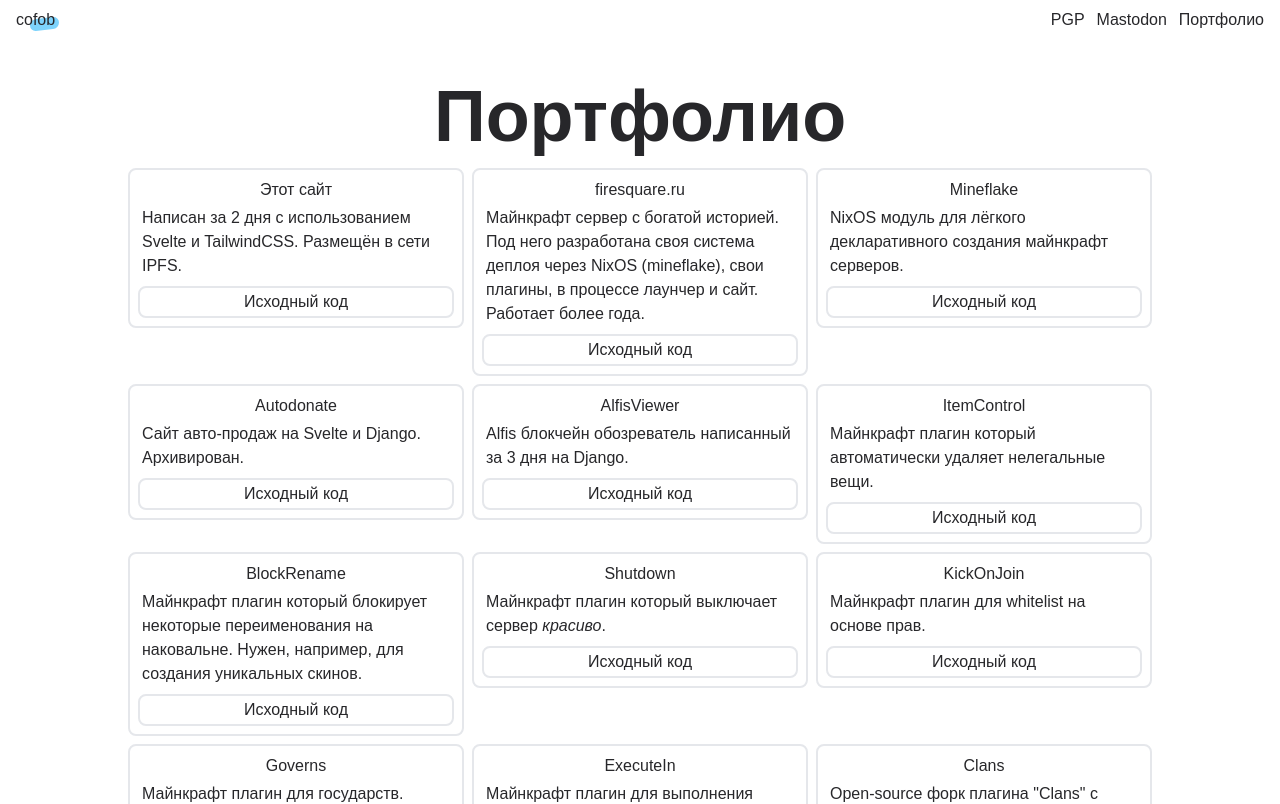
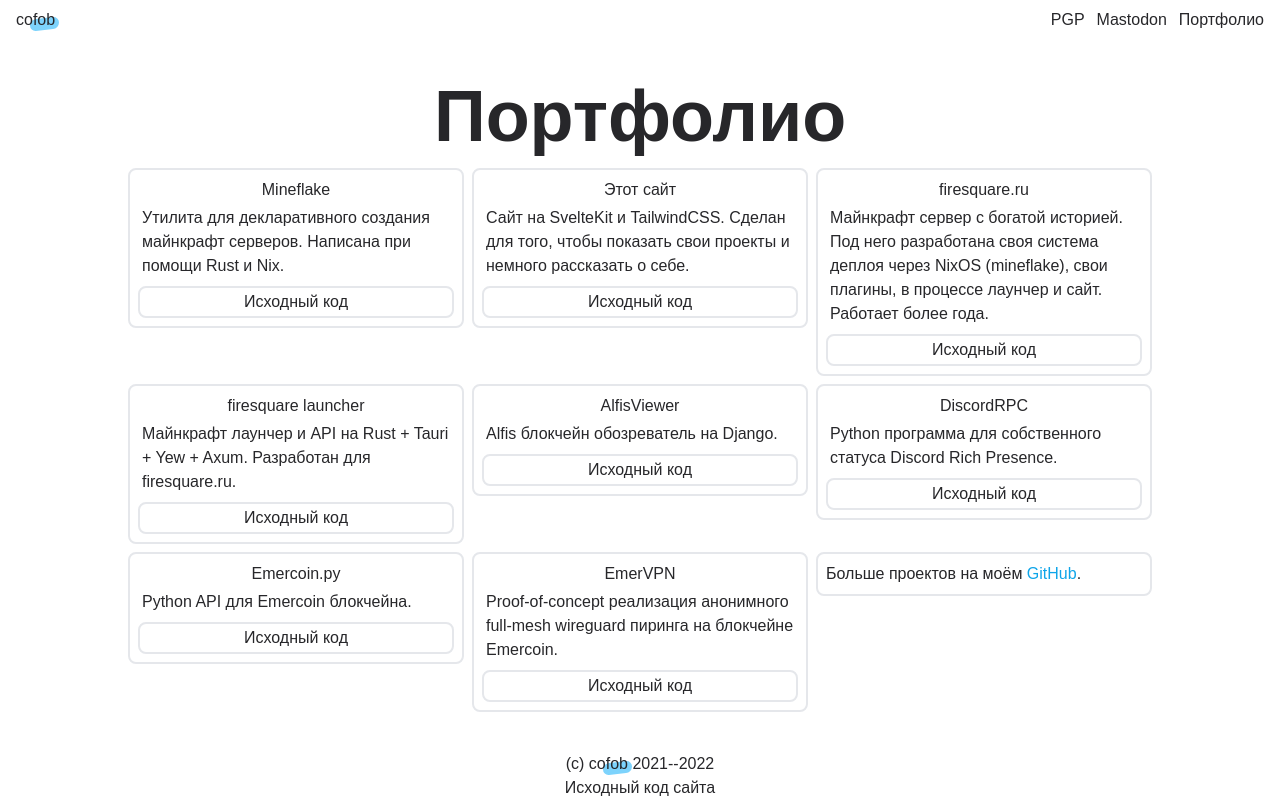
Before and after one commit to cofob/cofob.dev, a SvelteKit app: page /portfolio in a window 1280 px wide. Shown: the top 804 px of the page. Built offline with nearby package versions, Linux system fonts and the light colour scheme; a web font is replaced by a local one.

Commit message:
Update portfolio

```diff
--- a/src/routes/portfolio/+page.svelte
+++ b/src/routes/portfolio/+page.svelte
@@ -11,54 +11,32 @@
 	</div>
 
 	<div class="grid grid-cols-1 sm:grid-cols-2 md:grid-cols-3 gap-2 mt-4">
-		<Card source="https://git.frsqr.xyz/cofob/cofob.ru" name="Этот сайт">
-			Написан за 2 дня с использованием Svelte и TailwindCSS. Размещён в сети IPFS.
+		<Card source="https://github.com/nix-community/mineflake" name="Mineflake">
+			Утилита для декларативного создания майнкрафт серверов. Написана при помощи Rust и Nix.
 		</Card>
-		<Card source="https://git.frsqr.xyz/firesquare" name="firesquare.ru">
+		<Card source="https://github.com/cofob/cofob.ru" name="Этот сайт">
+			Сайт на SvelteKit и TailwindCSS. Сделан для того, чтобы показать свои проекты и немного рассказать о себе.
+		</Card>
+		<Card source="https://github.com/fire-square" name="firesquare.ru">
 			Майнкрафт сервер с богатой историей. Под него разработана своя система деплоя через NixOS (mineflake), свои
 			плагины, в процессе лаунчер и сайт. Работает более года.
 		</Card>
-		<Card source="https://git.frsqr.xyz/firesquare/mineflake" name="Mineflake">
-			NixOS модуль для лёгкого декларативного создания майнкрафт серверов.
+		<Card source="https://github.com/fire-square/firesquare" name="firesquare launcher">
+			Майнкрафт лаунчер и API на Rust + Tauri + Yew + Axum. Разработан для firesquare.ru.
 		</Card>
-		<Card source="https://github.com/fire-square/autodonate" name="Autodonate">
-			Сайт авто-продаж на Svelte и Django. Архивирован.
+		<Card source="https://github.com/cofob/AlfisViewer/" name="AlfisViewer">
+			Alfis блокчейн обозреватель на Django.
 		</Card>
-		<Card source="https://sr.ht/~cofob/AlfisViewer/" name="AlfisViewer">
-			Alfis блокчейн обозреватель написанный за 3 дня на Django.
-		</Card>
-		<Card source="https://git.frsqr.xyz/firesquare/ItemControl" name="ItemControl">
-			Майнкрафт плагин который автоматически удаляет нелегальные вещи.
-		</Card>
-		<Card source="https://git.frsqr.xyz/firesquare/BlockRename" name="BlockRename">
-			Майнкрафт плагин который блокирует некоторые переименования на наковальне. Нужен, например, для создания
-			уникальных скинов.
-		</Card>
-		<Card source="https://git.frsqr.xyz/firesquare/Shutdown" name="Shutdown">
-			Майнкрафт плагин который выключает сервер <i>красиво</i>.
-		</Card>
-		<Card source="https://git.frsqr.xyz/firesquare/KickOnJoin" name="KickOnJoin">
-			Майнкрафт плагин для whitelist на основе прав.
-		</Card>
-		<Card source="https://git.frsqr.xyz/firesquare/Governs" name="Governs">Майнкрафт плагин для государств.</Card>
-		<Card source="https://git.frsqr.xyz/firesquare/ExecuteIn" name="ExecuteIn">
-			Майнкрафт плагин для выполнения определенных комманд в регионах.
-		</Card>
-		<Card source="https://sr.ht/~cofob/ClansFork/" name="Clans">Open-source форк плагина "Clans" с фиксом багов.</Card>
-		<Card source="https://git.frsqr.xyz/firesquare/Shutdown" name="DiscordRPC">
+		<Card source="https://github.com/cofob/DiscordRPC" name="DiscordRPC">
 			Python программа для собственного статуса Discord Rich Presence.
 		</Card>
-		<Card source="https://sr.ht/~cofob/Emercoin.py/" name="Emercoin.py">Python API для Emercoin блокчейна.</Card>
-		<Card source="https://git.frsqr.xyz/cofob/EmerVPN" name="EmerVPN"
+		<Card source="https://github.com/cofob/Emercoin.py" name="Emercoin.py">Python API для Emercoin блокчейна.</Card>
+		<Card source="https://github.com/cofob/EmerVPN" name="EmerVPN"
 			>Proof-of-concept реализация анонимного full-mesh wireguard пиринга на блокчейне Emercoin.</Card
 		>
 		<div class="rounded-lg border-2 h-min">
 			<div class="m-2">
-				Больше проектов на моём <a href="https://git.frsqr.xyz/explore/repos" class="link" target="_blank"
-					>гит хостинге</a
-				>. Старые проекты можно найти на <a href="https://notabug.org/cofob" class="link" target="_blank">notabug</a>,
-				<a href="https://sr.ht/~cofob/" class="link" target="_blank">sr.ht</a>,
-				<a href="https://github.com/cofob/" class="link" target="_blank">github</a>.
+				Больше проектов на моём <a href="https://github.com/cofob/" class="link" target="_blank">GitHub</a>.
 			</div>
 		</div>
 	</div>
```
